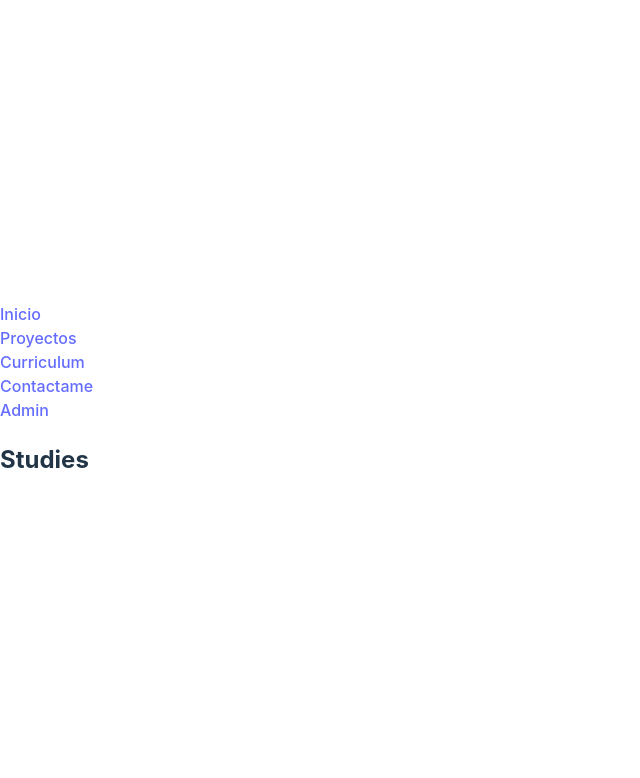
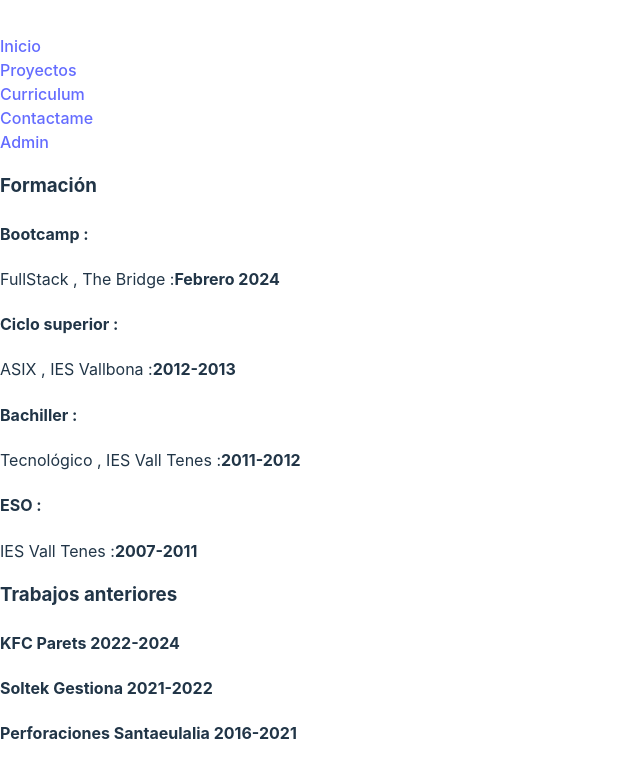
Before and after one commit to Izanalgit/project-breake-03-Full_Stack-Client, a React (Vite) app: page /studies in a window 1280 px wide. Shown: the top 778 px of the page, without its empty margins (0-640 px from the left). Built offline with nearby package versions, Linux system fonts and the light colour scheme.

Commit message:
feat : studies components

```diff
--- /dev/null
+++ b/src/components/StudiesComp.jsx
@@ -0,0 +1,49 @@
+import { useState } from "react";
+
+const StudiesComp = ({props}) => {
+    const [studies, setStudies] = useState(props);
+
+    if (studies.formation)
+        return (
+            <div className="studies">
+                <h3>Formación</h3>
+
+                    <h4>Bootcamp :</h4>
+                    <p>
+                        {studies.formation.bootcamp[0]} :
+                        <strong>{studies.formation.bootcamp[1]}</strong>
+                    </p>
+
+                    <h4>Ciclo superior :</h4>
+                    <p>
+                        {studies.formation.postBach[0]} :
+                        <strong>{studies.formation.postBach[1]}</strong>
+                    </p>
+
+                    <h4>Bachiller :</h4>
+                    <p>
+                        {studies.formation.bachiller[0]} :
+                        <strong>{studies.formation.bachiller[1]}</strong>
+                    </p>
+
+                    <h4>ESO :</h4>
+                    <p>
+                        {studies.formation.ESO[0]} :
+                        <strong>{studies.formation.ESO[1]}</strong>
+                    </p>
+
+            </div>
+        );
+
+    if(studies.prevWorks)
+        return (
+            <div className="studies">
+                <h3>Trabajos anteriores</h3>
+                {studies.prevWorks.map((work)=>(
+                    <h4>{work[0]} <strong>{work[1]}</strong></h4>
+                ))}
+            </div>
+        );
+}
+
+export default StudiesComp;
--- a/src/data/homeData.jsx
+++ b/src/data/homeData.jsx
@@ -6,12 +6,7 @@
     softSkills:{
         frontEnd:["react","html","css"],
         backEnd:["node","express"],
-        lenguages:[
-            ["js"],
-            ["sql"],
-            ["php"],
-            ["c"]
-        ]
+        lenguages:["js","sql","php","c"]
     },
     pageBody:{
         title:"Full Stack Devolper",
--- a/src/data/studiesData.jsx
+++ b/src/data/studiesData.jsx
@@ -1,7 +1,8 @@
 export const studiesData = {
     formation:{
+        bootcamp: ["FullStack , The Bridge", "Febrero 2024"],
         postBach: ["ASIX , IES Vallbona","2012-2013"],
-        bachiller: ["Tecnológico, IES Vall Tenes","2011-2012"],
+        bachiller: ["Tecnológico , IES Vall Tenes","2011-2012"],
         ESO: ["IES Vall Tenes","2007-2011"]
     },
     prevWorks:[
--- a/src/pages/Studies.jsx
+++ b/src/pages/Studies.jsx
@@ -1,8 +1,19 @@
+import StudiesComp from "../components/StudiesComp";
+
+import {studiesData} from "../data/studiesData";
 
 const Studies = () => {
+
+    const {
+        formation,
+        prevWorks,
+        curriculum
+    } = studiesData;
+
         return (
         <>
-      <h2>Studies</h2>
+            <StudiesComp props={{formation}} />
+            <StudiesComp props={{prevWorks}} />
         </>
         )
 };
```
Also changed, not shown: src/components/Studies.jsx (deleted). Lines whose indentation alone changed are shown as unchanged.
